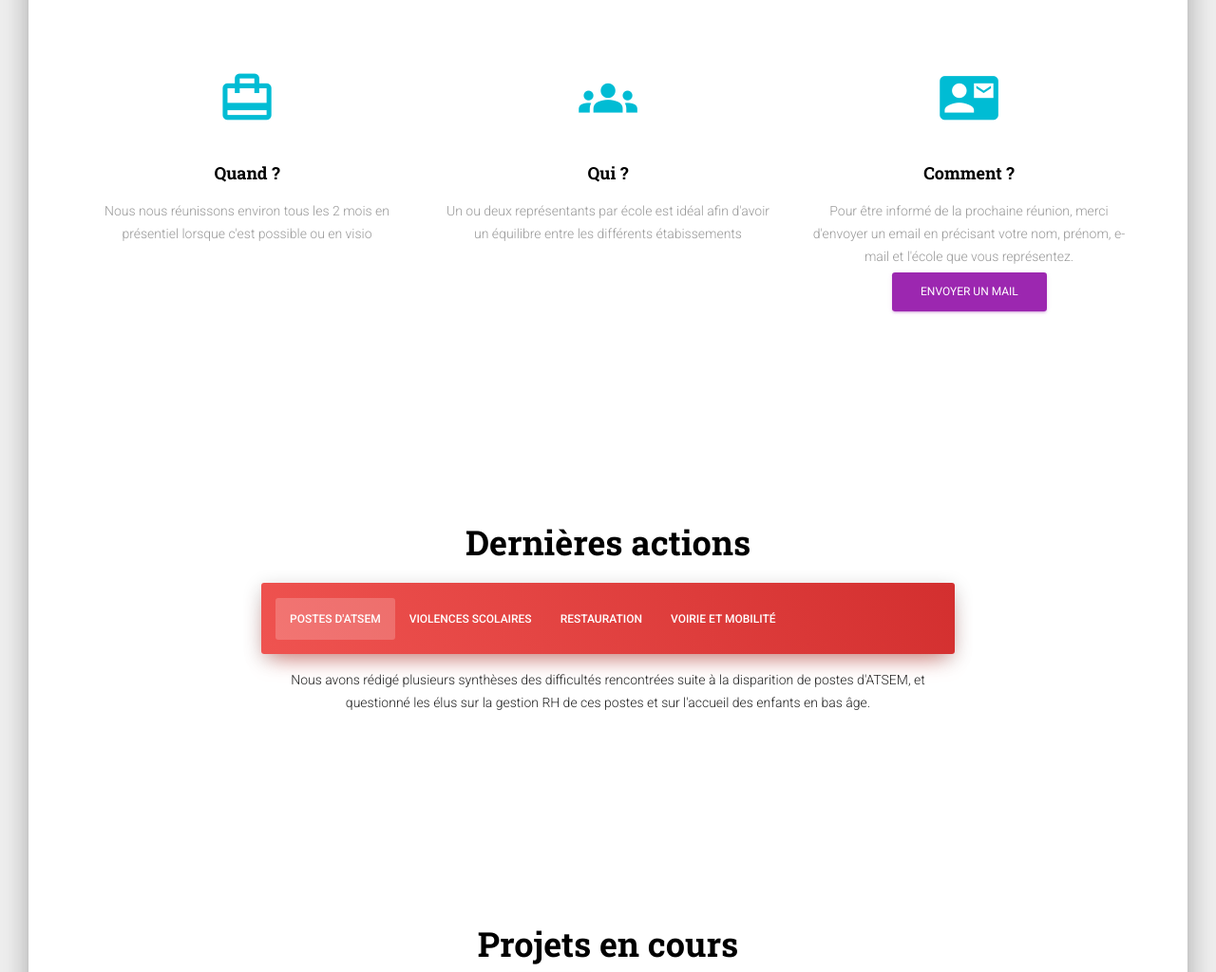
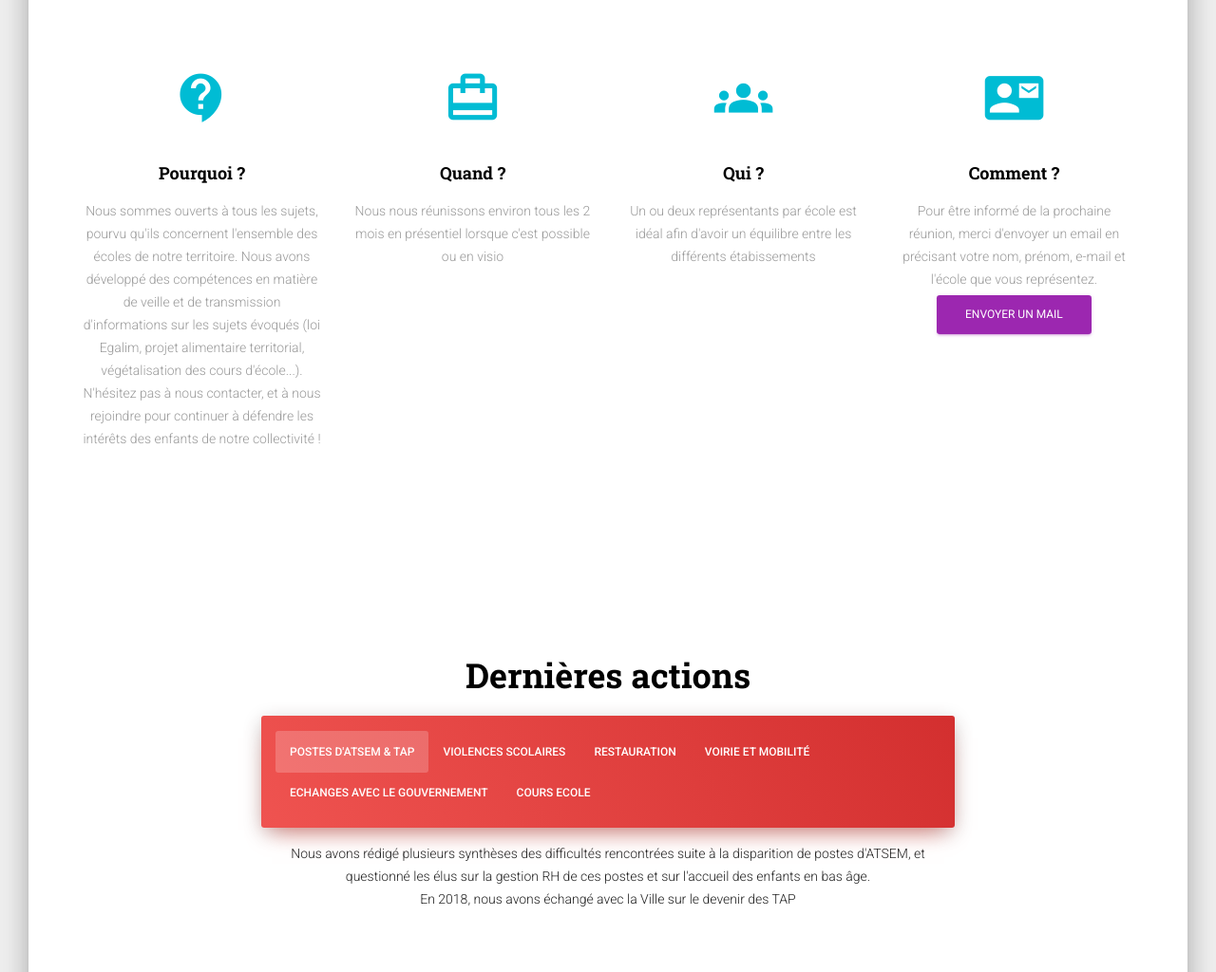
Before and after one commit to Collectif-Parents-Angers/Collectif-Parents-Angers.github.io, a plain HTML site: page index.html in a window 1280 px wide. Shown: the part 1364-2388 px from the top of the page at 95% size. Drawn offline with Linux system fonts and the light colour scheme.

Commit message:
ajout pourquoi élement dernière actions description projet en cours

```diff
--- a/index.html
+++ b/index.html
@@ -91,7 +91,19 @@ The above copyright notice and this permission notice shall be included in all c
               <div class="features">
                   <h2 class="title">Nous rejoindre</h2>
                   <div class="row">
-                      <div class="col-md-4">
+                      <div class="col-md-3">
+                          <div class="info">
+                              <div class="icon icon-info">
+                                  <i class="material-icons">contact_support</i>
+                              </div>
+                              <h4 class="info-title">Pourquoi ?</h4>
+                              <p>Nous sommes ouverts à tous les sujets, pourvu qu'ils concernent l'ensemble des écoles de notre territoire. Nous avons développé des compétences en matière de veille et de transmission d'informations sur les sujets évoqués (loi Egalim, projet alimentaire territorial, végétalisation des cours d'école...).
+                                <br />
+                                 N'hésitez pas à nous contacter, et à nous rejoindre pour continuer à défendre les intérêts des enfants de notre collectivité !
+                              </p>
+                          </div>
+                      </div>
+                      <div class="col-md-3">
                           <div class="info">
                               <div class="icon icon-info">
                                   <i class="material-icons">card_travel</i>
@@ -100,7 +112,7 @@ The above copyright notice and this permission notice shall be included in all c
                               <p>Nous nous réunissons environ tous les 2 mois en présentiel lorsque c'est possible ou en visio</p>
                           </div>
                       </div>
-                      <div class="col-md-4">
+                      <div class="col-md-3">
                           <div class="info">
                               <div class="icon icon-info">
                                   <i class="material-icons">groups</i>
@@ -109,7 +121,7 @@ The above copyright notice and this permission notice shall be included in all c
                               <p>Un ou deux représentants par école est idéal afin d'avoir un équilibre entre les différents étabissements</p>
                           </div>
                       </div>
-                      <div class="col-md-4">
+                      <div class="col-md-3">
                           <div class="info">
                               <div class="icon icon-info">
                                   <i class="material-icons">contact_mail</i>
@@ -118,7 +130,7 @@ The above copyright notice and this permission notice shall be included in all c
                               <p>
                                   Pour être informé de la prochaine réunion, merci d'envoyer un email en précisant votre nom, prénom, e-mail et l'école que vous représentez.
                                   <br />
-                                  <a href="mailto:collectifecolesangers@gmail.com"class="btn btn-primary btn-raised" >Envoyer un mail</a>
+                                  <a href="mailto:collectifecolesangers@gmail.com" class="btn btn-primary btn-raised">Envoyer un mail</a>
                               </p>
                           </div>
                       </div>
@@ -161,7 +173,7 @@ The above copyright notice and this permission notice shall be included in all c
                                 <div class="nav-tabs-wrapper">
                                     <ul class="nav nav-tabs" data-tabs="tabs">
                                         <li class="nav-item">
-                                            <a class="nav-link active" href="#atsem" data-toggle="tab">Postes d'ATSEM</a>
+                                            <a class="nav-link active" href="#atsem" data-toggle="tab">Postes d'ATSEM & TAP</a>
                                         </li>
                                         <li class="nav-item">
                                             <a class="nav-link" href="#violence" data-toggle="tab">Violences scolaires</a>
@@ -172,6 +184,12 @@ The above copyright notice and this permission notice shall be included in all c
                                         <li class="nav-item">
                                             <a class="nav-link" href="#voirie" data-toggle="tab">Voirie et Mobilité</a>
                                         </li>
+                                        <li class="nav-item">
+                                            <a class="nav-link" href="#gouvernement" data-toggle="tab">Echanges avec le gouvernement</a>
+                                        </li>
+                                        <li class="nav-item">
+                                            <a class="nav-link" href="#vegetalisation" data-toggle="tab">Cours Ecole</a>
+                                        </li>
                                     </ul>
                                 </div>
                             </div>
@@ -181,6 +199,8 @@ The above copyright notice and this permission notice shall be included in all c
                             <div class="tab-content text-center">
                                 <div class="tab-pane active" id="atsem">
                                     Nous avons rédigé plusieurs synthèses des difficultés rencontrées suite à la disparition de postes d'ATSEM, et questionné les élus sur la gestion RH de ces postes et sur l'accueil des enfants en bas âge.
+                                    <br />
+                                    En 2018, nous avons échangé avec la Ville sur le devenir des TAP
                                 </div>
                                 <div class="tab-pane" id="violence">
                                     Nous rencontrons régulièrement les élus municipaux et la Direction Éducation Enfance en vue de la mise en place d'un groupe de réflexion élus/parents/Éducation Nationale sur les violences scolaires.
@@ -190,6 +210,12 @@ The above copyright notice and this permission notice shall be included in all c
                                 </div>
                                 <div class="tab-pane" id="voirie">
                                     Depuis 2017, nous effectuons travail de veille, de recensement et de remontée aux services de la Ville des problèmes en lien avec la voirie, la signalisation, le stationnement et la mobilité en général à proximité des école.
+                                </div>
+                                <div class="tab-pane" id="gouvernement">
+                                    Avec les députés, nous avons échangé sur les moyens humains dans les écoles : la difficulté des remplacements, la disparition des EVS. Et sur la situation des enfants demandeurs d'asile.
+                                </div>
+                                <div class="tab-pane" id="vegetalisation">
+                                    En 2020, nous nous sommes saisis d'un sujet qui nous semble important : les usages et la végétalisation des cours d'école. Nous avons formalisé un benchmark sur le sujet, qui a été transmis à la Ville. Depuis nous travaillons en concertation sur le sujet avec les élus référents (Education-Famille, Espaces Verts, Transition écologique...)
                                 </div>
                             </div>
                         </div>
@@ -223,7 +249,7 @@ The above copyright notice and this permission notice shall be included in all c
                 <div class="tab-pane active gallery" id="cantine">
                   <div class="row">
                     <div class="col-md-6 ml-auto mr-auto text-center">
-                      Phrase résumé Cantine
+                      Vous trouverez par ici plus de détails sur le sujet Cantine, nos avancées et pistes de travail
                       <br>
                       <a class="navbar-brand" href="/cantine">
                         En savoir plus</a>
@@ -232,12 +258,13 @@ The above copyright notice and this permission notice shall be included in all c
                 </div>
                 <div class="tab-pane gallery" id="cours">
                   <div class="row">
-                    <div class="col-md-6 ml-auto mr-auto text-center">
-                      Phrase résumé Cours
-                      <br>
-                      <a class="navbar-brand" href="/cours">
-                        En savoir plus</a>
-                    </div>
+                      <div class="col-md-6 ml-auto mr-auto text-center">
+                          Vous trouverez par ici plus de détails sur le sujet Cours d'Ecole et le projet de réaménagement
+                          <br>
+                          <a class="navbar-brand" href="/cours">
+                              En savoir plus
+                          </a>
+                      </div>
                   </div>
                 </div>
               </div>
```
